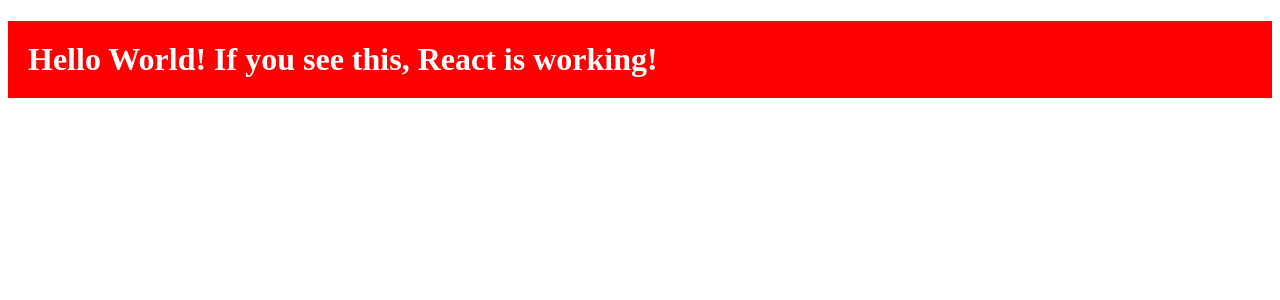
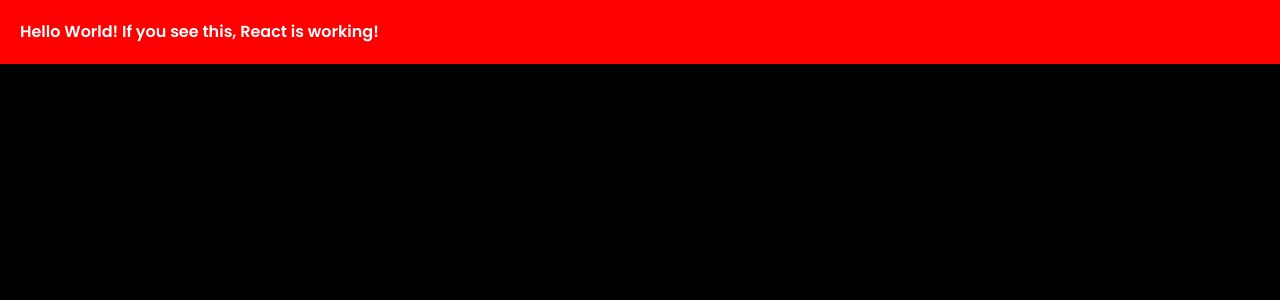
Before and after one commit to 1conscioustraveller/ExploringVerticalForests, a React (Vite) app: page / in a window 1280 px wide. Shown: the top 300 px of the page. Built offline with nearby package versions, Linux system fonts and the light colour scheme.

Commit message:
Update index.css

```diff
--- a/src/index.css
+++ b/src/index.css
@@ -1 +1,12 @@
-/* Empty for now - add global styles later as needed */
+@tailwind base;
+@tailwind components;
+@tailwind utilities;
+
+/* Global styles */
+body {
+  @apply bg-black text-white font-sans;
+}
+
+h1, h2, h3 {
+  @apply font-display text-brand;
+}
```
